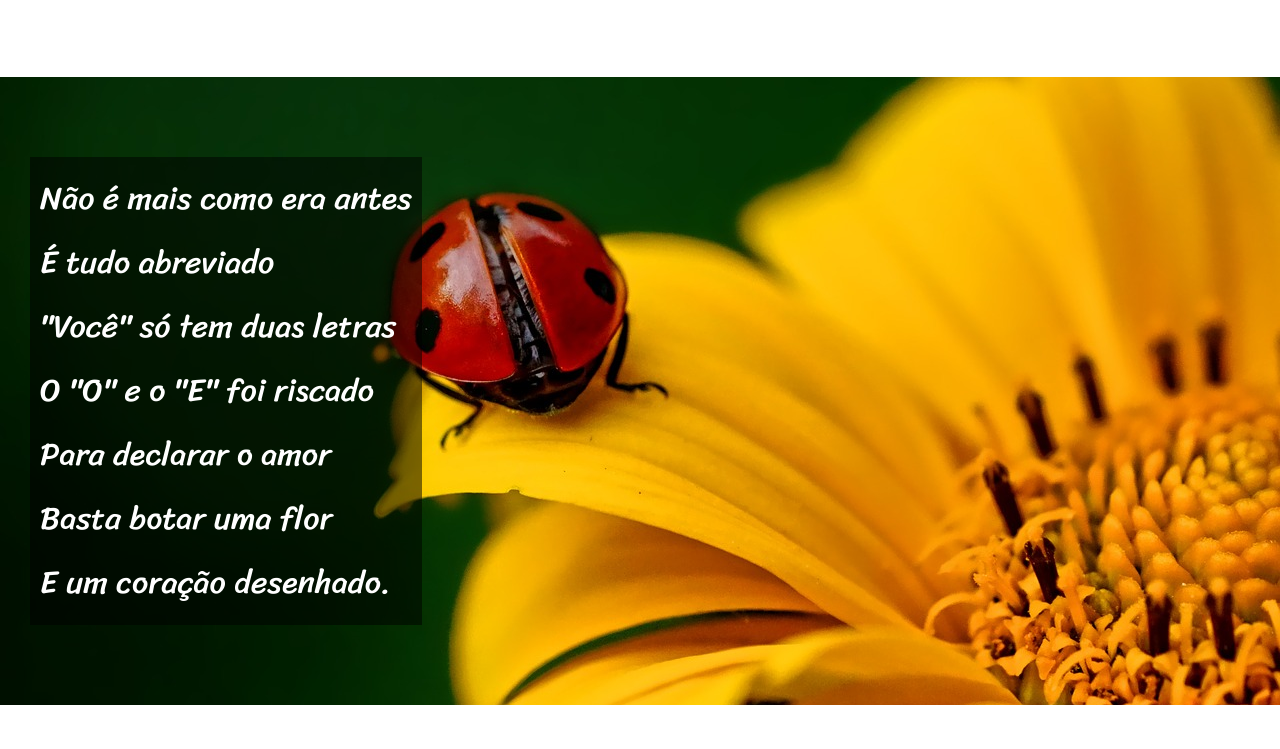
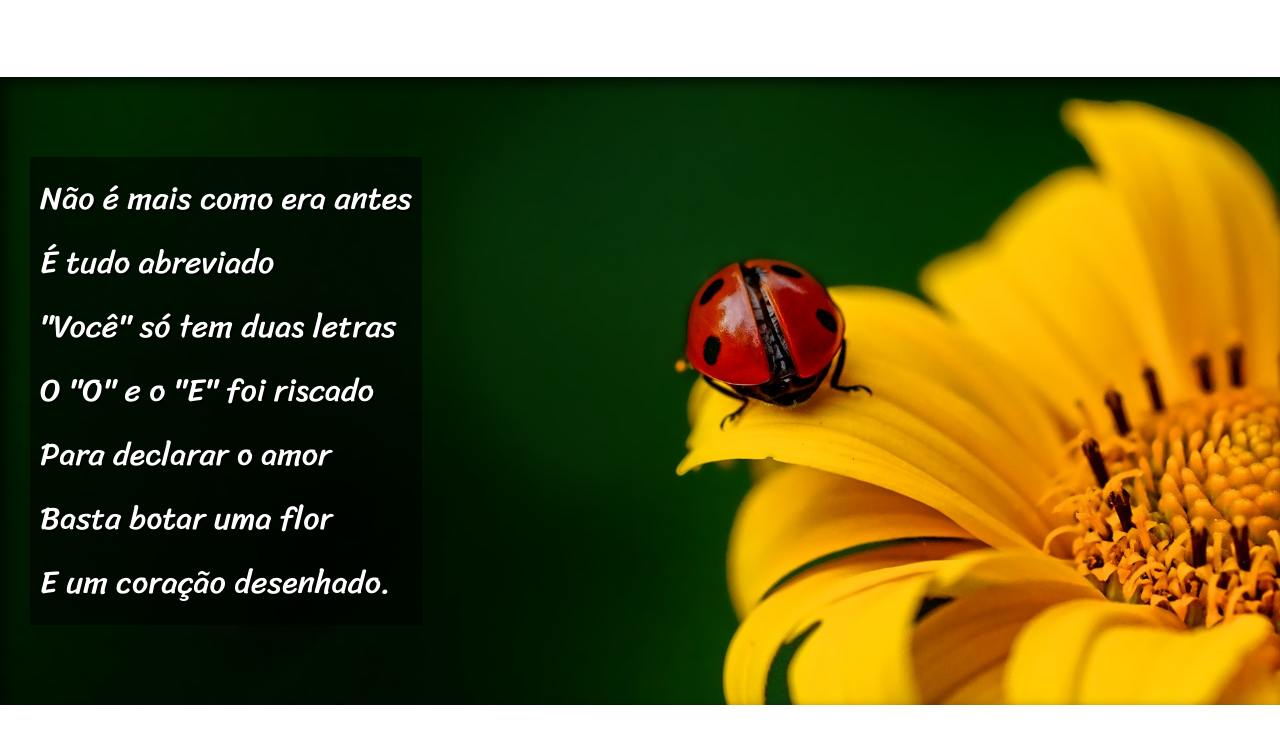
Before and after one commit to TaisaBraga/html-css, a plain HTML site: page desafio-mod3/desafio-do-cordel/index.html in a window 1280 px wide. Shown: the part 711-1460 px from the top of the page. Drawn offline with Linux system fonts and the light colour scheme.

Commit message:
Ajustes de layout

```diff
--- a/desafio-mod3/desafio-do-cordel/body.css
+++ b/desafio-mod3/desafio-do-cordel/body.css
@@ -26,19 +26,22 @@ div > p {
   background-position: right center;
   background-attachment: fixed;
   color: white;
+  box-shadow: inset 6px 6px 13px 0px rgba(0, 0, 0, 0.63);
 }
 
 #image01 {
   background-image: url(../imagens/background001.jpg);
+  background-size: cover;
 }
 
 #image02 {
   background-image: url(../imagens/background002.jpg);
+  background-size: cover;
 }
 
 .image > p {
   background-color: rgba(0, 0, 0, 0.514);
   display: inline-block;
   padding: 10px;
-  text-shadow: rgba(0, 0, 0, 0.205);
+  text-shadow: 2px 2px 0px rgba(0, 0, 0, 0.678);
 }
```
Also changed, not shown: 1 other file.
